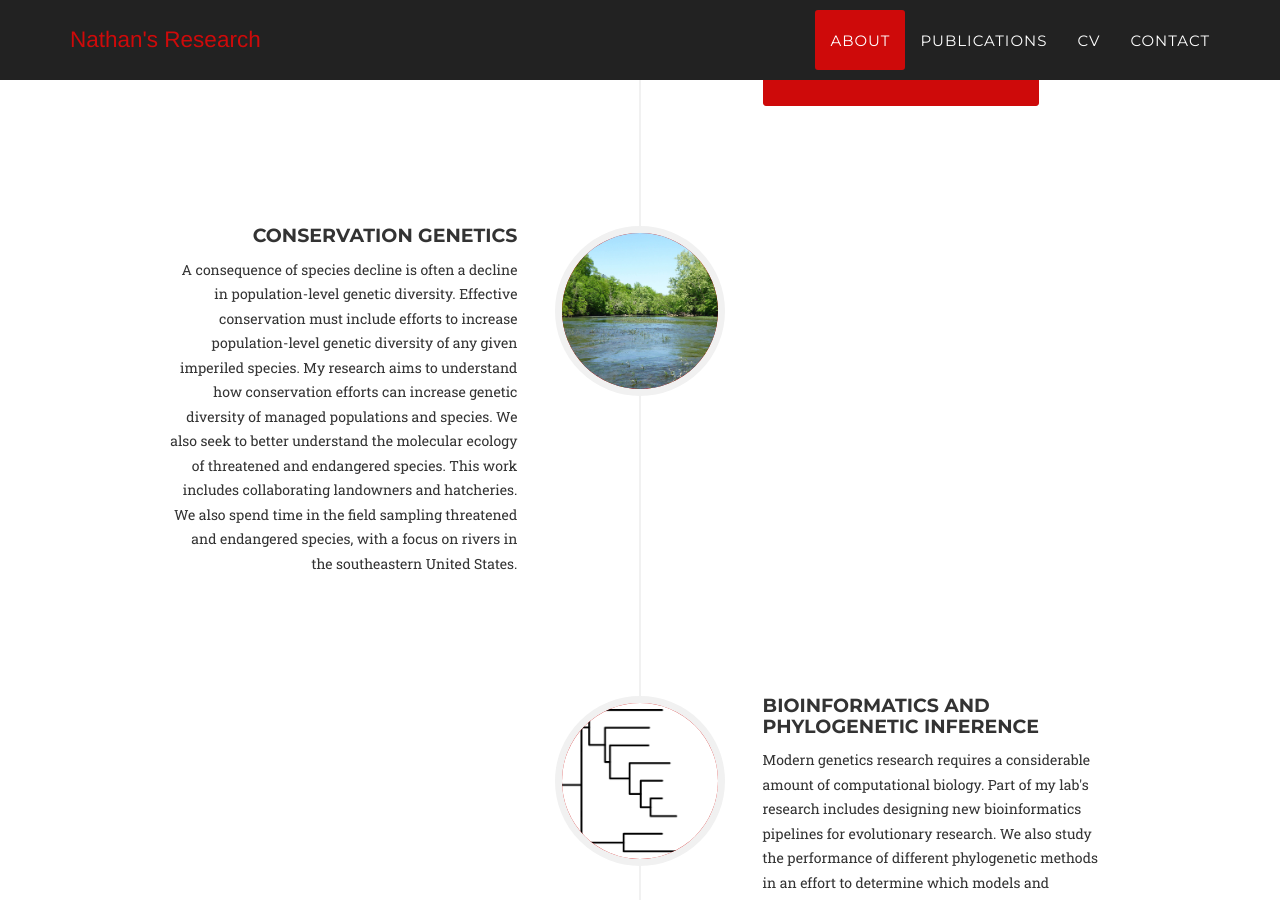
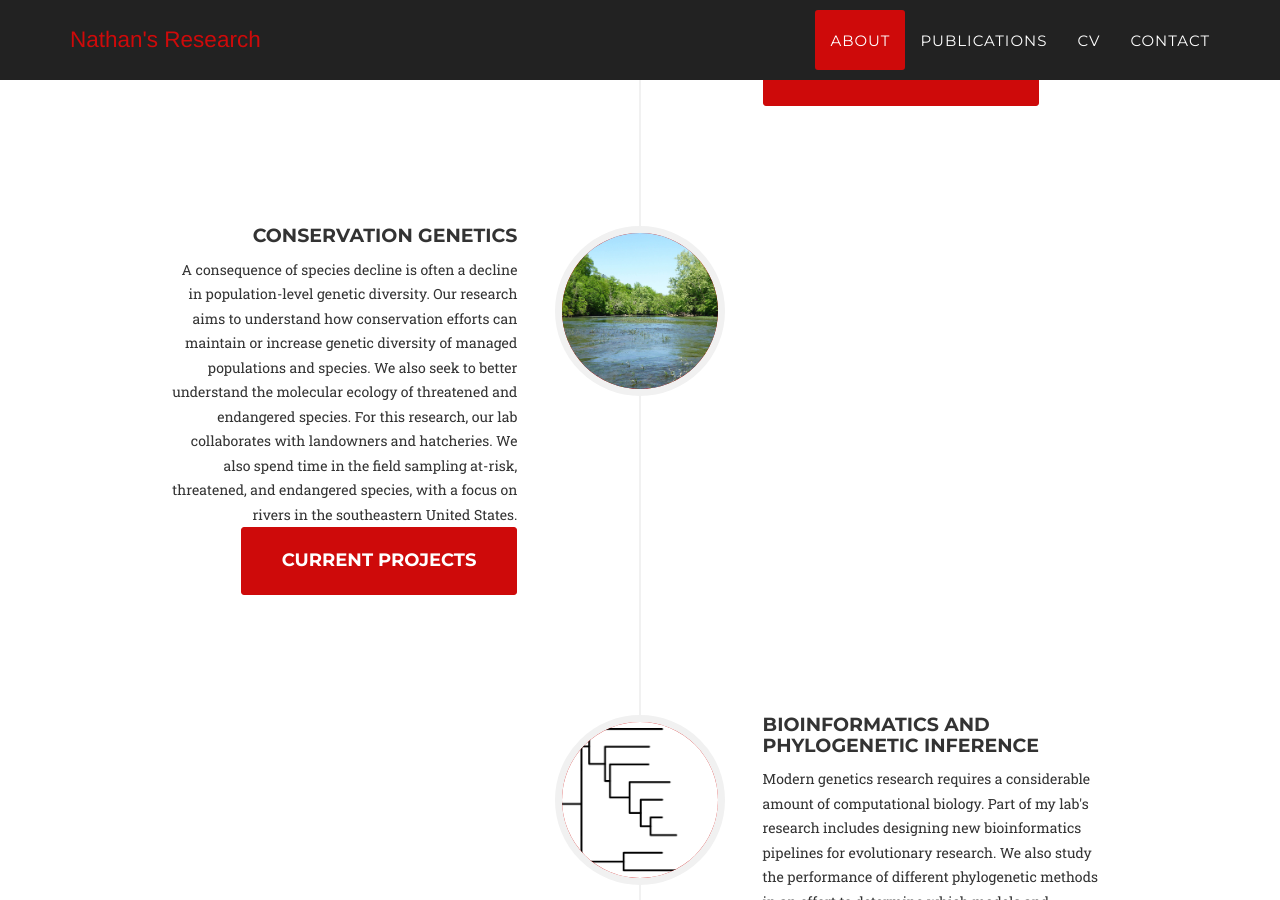
Before and after one commit to NathanWhelan/nathanwhelan.github.io, a Jekyll site: the page built from index.html, in a window 1280 px wide and 900 px high, scrolled down 1784 px. Built offline with Jekyll 4.4.1, drawn with Linux system fonts in a browser that asks for light colours; some web fonts are replaced.

Commit message:
Update about.html

```diff
--- a/_includes/about.html
+++ b/_includes/about.html
@@ -26,7 +26,7 @@
                             </div>
                         </li>
                         <li class="timeline-inverted">
-		<div class="timeline-image">
+			<div class="timeline-image">
                                 <img class="img-circle img-responsive" src="img/about/Ctenophore_small.jpg" alt="">
                             </div>
                             <div class="timeline-panel">
@@ -48,9 +48,10 @@
                                     <h4>Conservation Genetics</h4>
                                 </div>
                                 <div class="timeline-body">
-                                    <p>A consequence of species decline is often a decline in population-level genetic diversity. Effective conservation must include efforts to increase population-level genetic diversity of any given imperiled species. My research aims to understand how conservation efforts can increase genetic diversity of managed populations and species. We also seek to better understand the molecular ecology of threatened and endangered species. This work includes collaborating landowners and hatcheries. We also spend time in the field sampling threatened and endangered species, with a focus on rivers in the southeastern United States.</p>
-                                </div>
-                            </div>
+                                    <p>A consequence of species decline is often a decline in population-level genetic diversity. Our research aims to understand how conservation efforts can maintain or increase genetic diversity of managed populations and species. We also seek to better understand the molecular ecology of threatened and endangered species. For this research, our lab collaborates with landowners and hatcheries. We also spend time in the field sampling at-risk, threatened, and endangered species, with a focus on rivers in the southeastern United States.</p>
+				</div>
+                            	<a href="/projects/conservaionGenetics.html" class="page-scroll btn btn-xl">Current Projects</a>
+			     </div>
                         </li>
                         <li class="timeline-inverted">
                             <div class="timeline-image">
```
